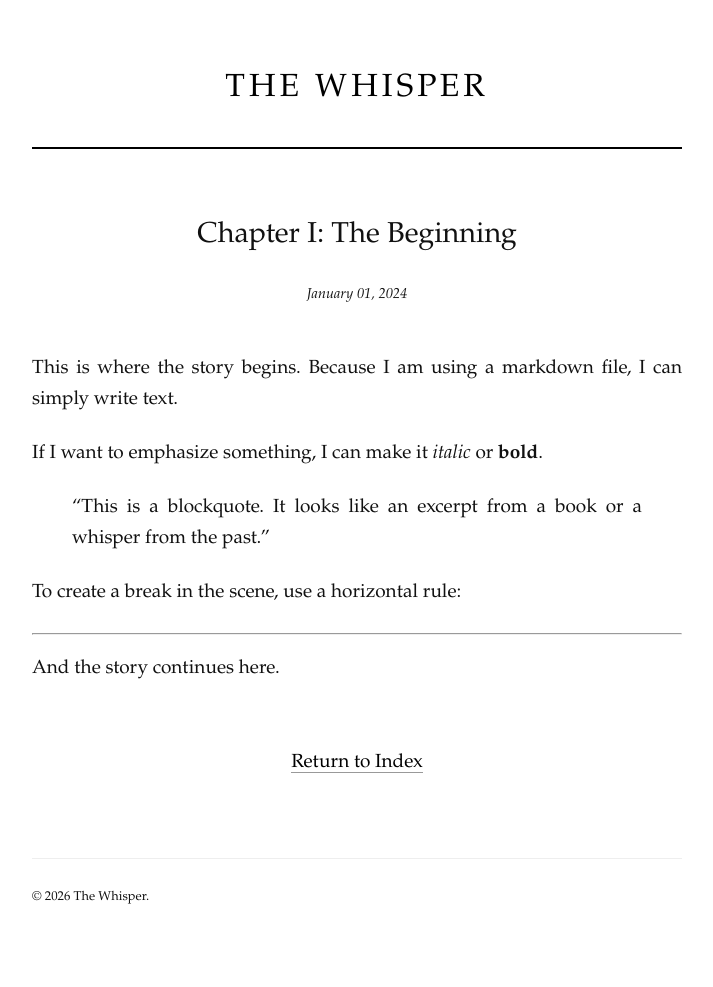
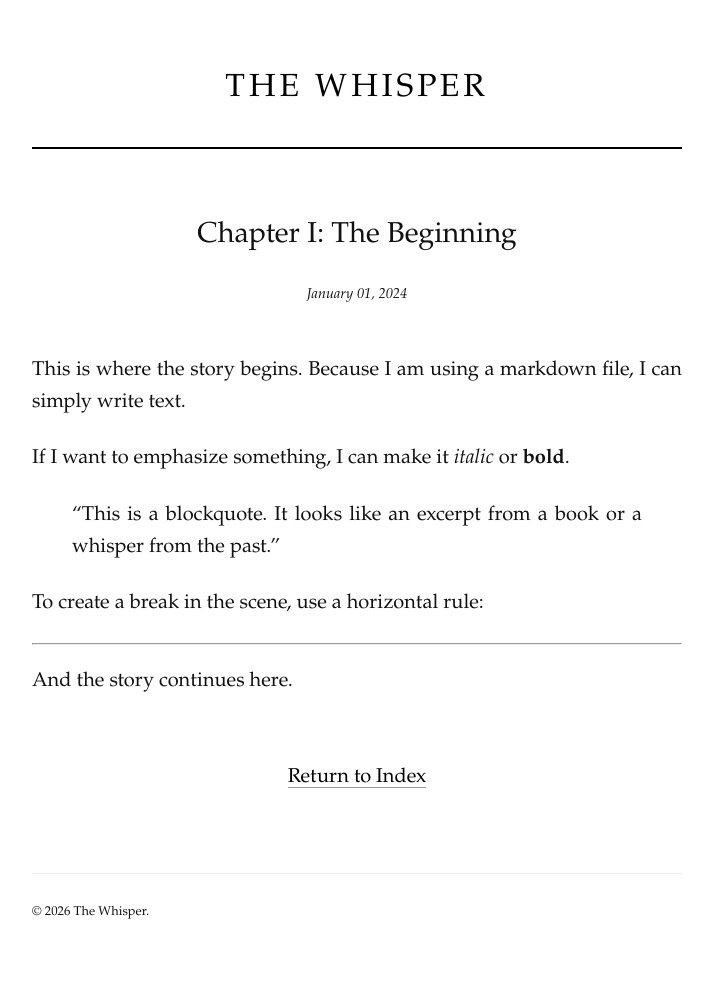
Before and after one commit to ankitrtiwari-ns/ankitrtiwari-ns.github.io, a Jekyll site: the page built from _posts/2024-01-01-chapter-one.md, in a window 1280 px wide. Shown: the whole page, without its empty margins (283-996 px from the left). Built offline with Jekyll 4.4.1, drawn with Linux system fonts in a browser that asks for light colours.

Commit message:
Update style.css

```diff
--- a/assets/css/style.css
+++ b/assets/css/style.css
@@ -1,12 +1,16 @@
 body {
+    font-family: "Cormorant Garamond", serif;
+    font-size: 20px; /* Recommended: Cormorant runs small, so 20px is readable like a normal 16px */
+    font-weight: 400;
+    line-height: 1.6;
     font-family: "Garamond", "Baskerville", "Georgia", serif;
     color: #111;
     background-color: #fff;
     max-width: 650px;
     margin: 4rem auto;
     padding: 0 2rem;
-    line-height: 1.6;
-    font-size: 19px;
+/*    line-height: 1.6;
+/*    font-size: 19px;
 }
 
 /* Header / Title */
@@ -80,4 +84,5 @@
     font-size: 0.8rem;
     border-top: 1px solid #eee;
     padding-top: 1rem;
+
 }
```
